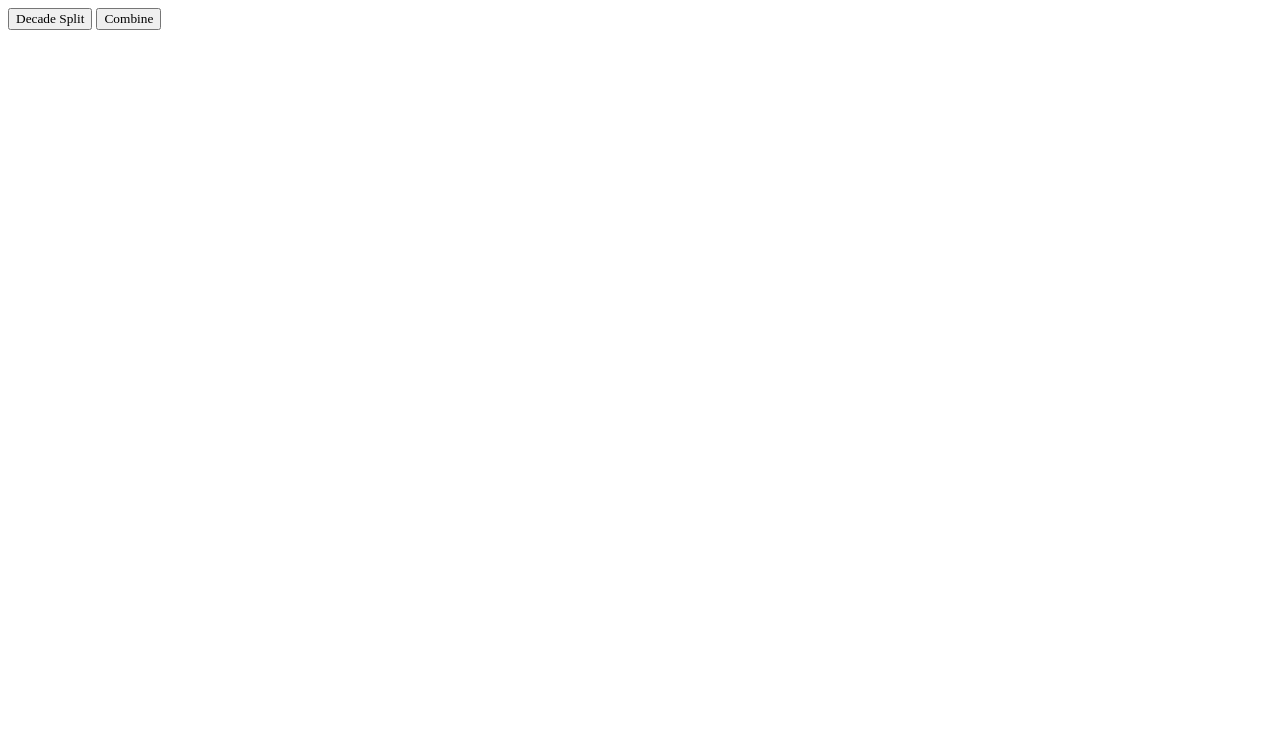
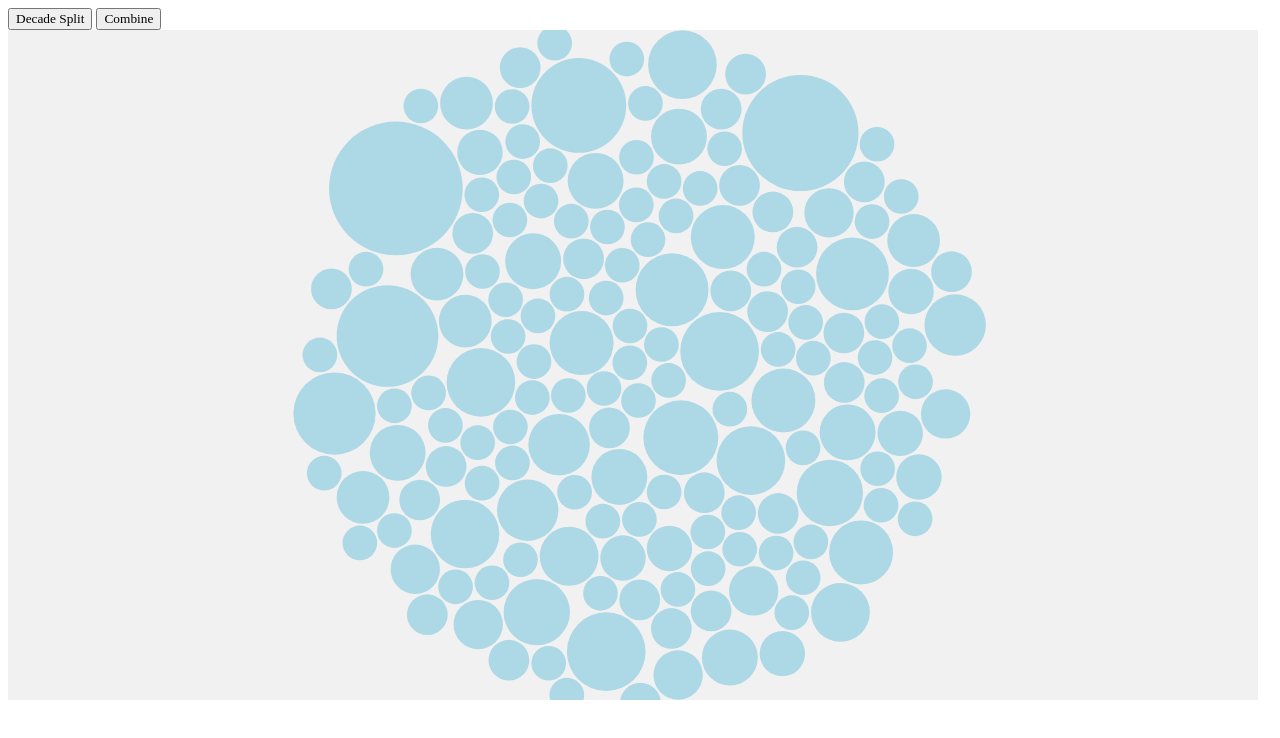
Before and after one commit to ousepachn/second-city, a plain HTML site: page page/index.html in a window 1280 px wide. Drawn offline with nearby package versions, Linux system fonts and the light colour scheme.

Commit message:
updated index to https and edited incorrect js caller

```diff
--- a/page/index.html
+++ b/page/index.html
@@ -33,6 +33,6 @@
 		<button id='combine'>Combine</button>
 		<div id="chart"></div>
 		<script src="https://d3js.org/d3.v4.min.js"></script>
-		<script type='javascript" src="bubbles.js"></script>
+		<script src="bubbles.js"></script>
 	</body>
 </html>
```
